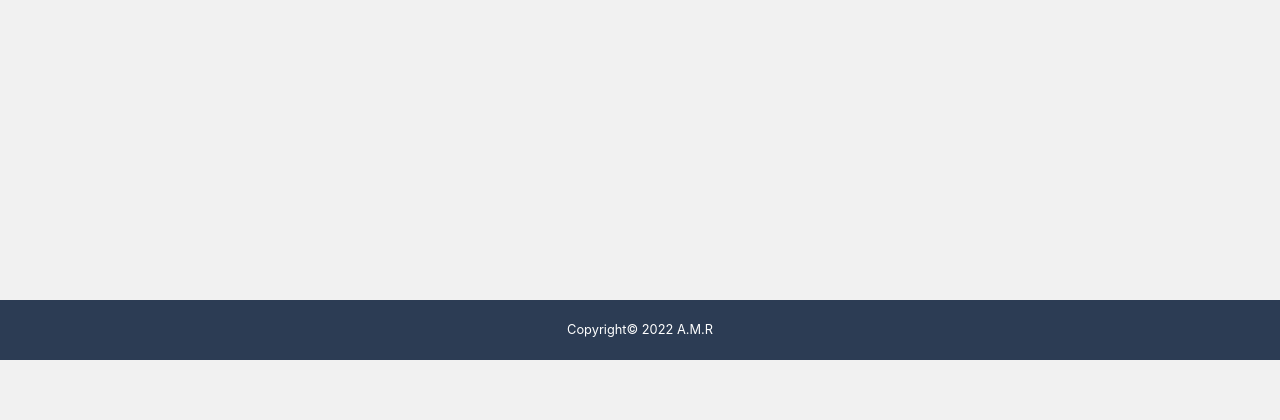
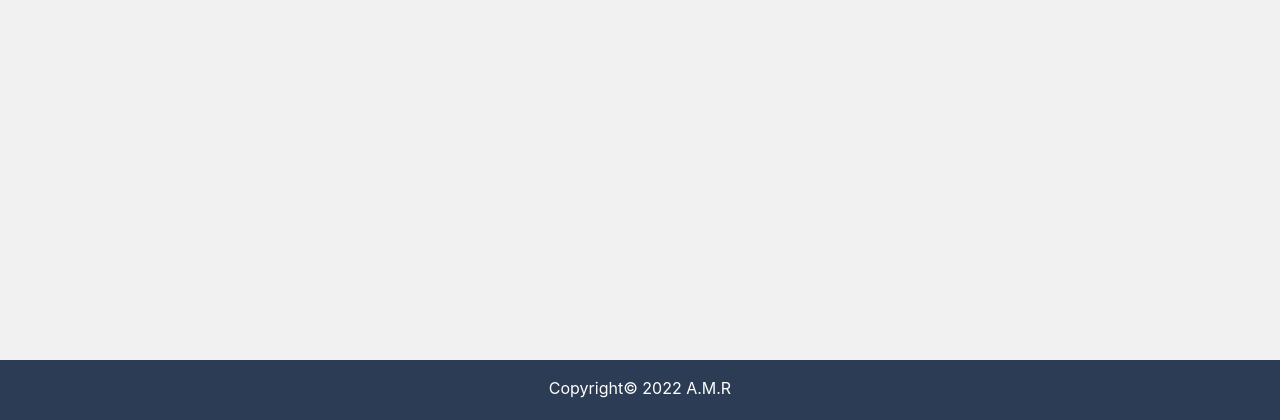
Before and after one commit to ssf2xguile/myportfolio, a Django app: page /contact/result/ in a window 1280 px wide. Shown: the part 546-966 px from the top of the page. Before the commit the page ends 906 px from the top, so only its background shows below. Run offline with Django 3.2, Linux system fonts and the light colour scheme; some libraries are stand-ins or nearby versions.

Commit message:
見た目が崩れている部分を修正した

```diff
--- a/app/static/css/style.css
+++ b/app/static/css/style.css
@@ -9,19 +9,12 @@ body {
     display: flex;
     flex-flow: column;
     min-height: 100vh;
-    position: relative;
 }
 footer {
-    position: absolute;
-    bottom: 0;
-    left: 0;
     width: 100%;
     height: 60px;
     background-color: #2c3c54;
-    margin:0 auto;
-    justify-content: center;
-    align-items: center;
-    display: flex;
+    margin-top: auto;
 }
 
 .navbar-nav {
--- a/app/templates/app/base.html
+++ b/app/templates/app/base.html
@@ -18,8 +18,13 @@
             <a href="/" class="navbar-brand">
                 <img src="{% static 'img/logo.svg' %}" alt="" width="80" height="80">
             </a>
-            <ul class="navbar-nav">
-                <li class="nav-item mr-3">
+            <button class="navbar-toggler" type="button" data-toggle="collapse" data-target="#navbarNav" aria-controls="navbarNav" aria-expanded="false" aria-label="Toggle navigation">
+                <span class="navbar-toggler-icon"></span>
+            </button>
+
+            <div class="collapse navbar-collapse" id="navbarNav">
+                <ul class="navbar-nav ml-auto">
+                    <li class="nav-item mr-3 active">
                         <a href="/" class="nav-link nav-color">HOME</a>
                     </li>
                     <li class="nav-item mr-3">
@@ -33,6 +38,7 @@
                     </li>
                 </ul>
             </div>
+        </div>
     </nav>
 
     <main>
@@ -42,12 +48,19 @@
         </div>
     </main>
 
-    <footer class='mt-5'>
-        <small class="text-white">Copyright&copy; 2022 A.M.R</small>
+    <footer class="text-white text-center text-lg-start">
+      <!-- Copyright -->
+      <div class="text-center p-3">
+        Copyright&copy; 2022 A.M.R
+      </div>
+      <!-- Copyright -->
     </footer>
 
     {% block extra_js %}
     {% endblock %}
 
+    <script src="https://code.jquery.com/jquery-3.5.1.slim.min.js" integrity="sha384-DfXdz2htPH0lsSSs5nCTpuj/zy4C+OGpamoFVy38MVBnE+IbbVYUew+OrCXaRkfj" crossorigin="anonymous"></script>
+    <script src="https://cdn.jsdelivr.net/npm/popper.js@1.16.0/dist/umd/popper.min.js" integrity="sha384-Q6E9RHvbIyZFJoft+2mJbHaEWldlvI9IOYy5n3zV9zzTtmI3UksdQRVvoxMfooAo" crossorigin="anonymous"></script>
+    <script src="https://stackpath.bootstrapcdn.com/bootstrap/4.5.0/js/bootstrap.min.js" integrity="sha384-OgVRvuATP1z7JjHLkuOU7Xw704+h835Lr+6QL9UvYjZE3Ipu6Tp75j7Bh/kR0JKI" crossorigin="anonymous"></script>
 </body>
 </html>
--- a/app/templates/app/contact.html
+++ b/app/templates/app/contact.html
@@ -3,7 +3,7 @@
 
 {% block content %}
 <h3 class="mb-4">Contact</h3>
-<div class="card text-center contact mx-auto rounded">
+<div class="card text-center contact mx-auto rounded mb-4">
     <div class="card-body">
         <h2 class="mb-4">お問い合わせ</h2>
         <form method="POST">
```
Also changed, not shown: requirements.txt (added, +20 -0 lines). Lines whose indentation alone changed are shown as unchanged.
